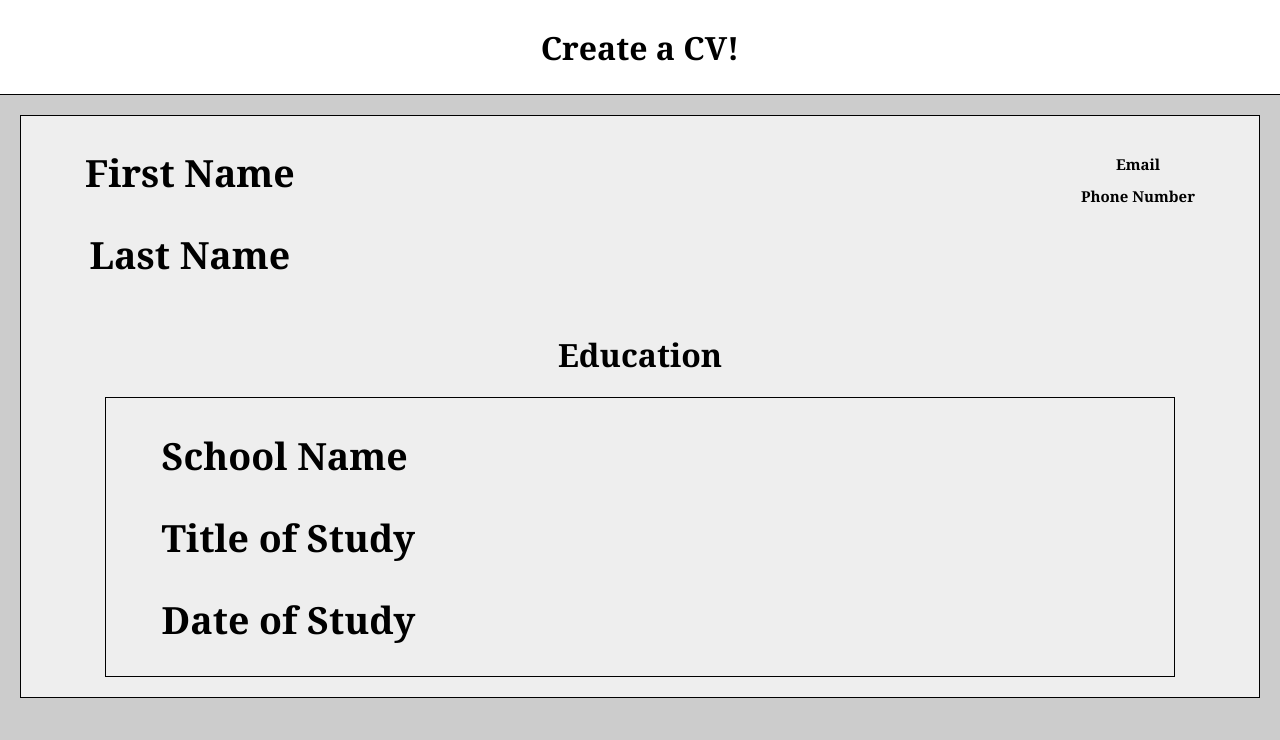
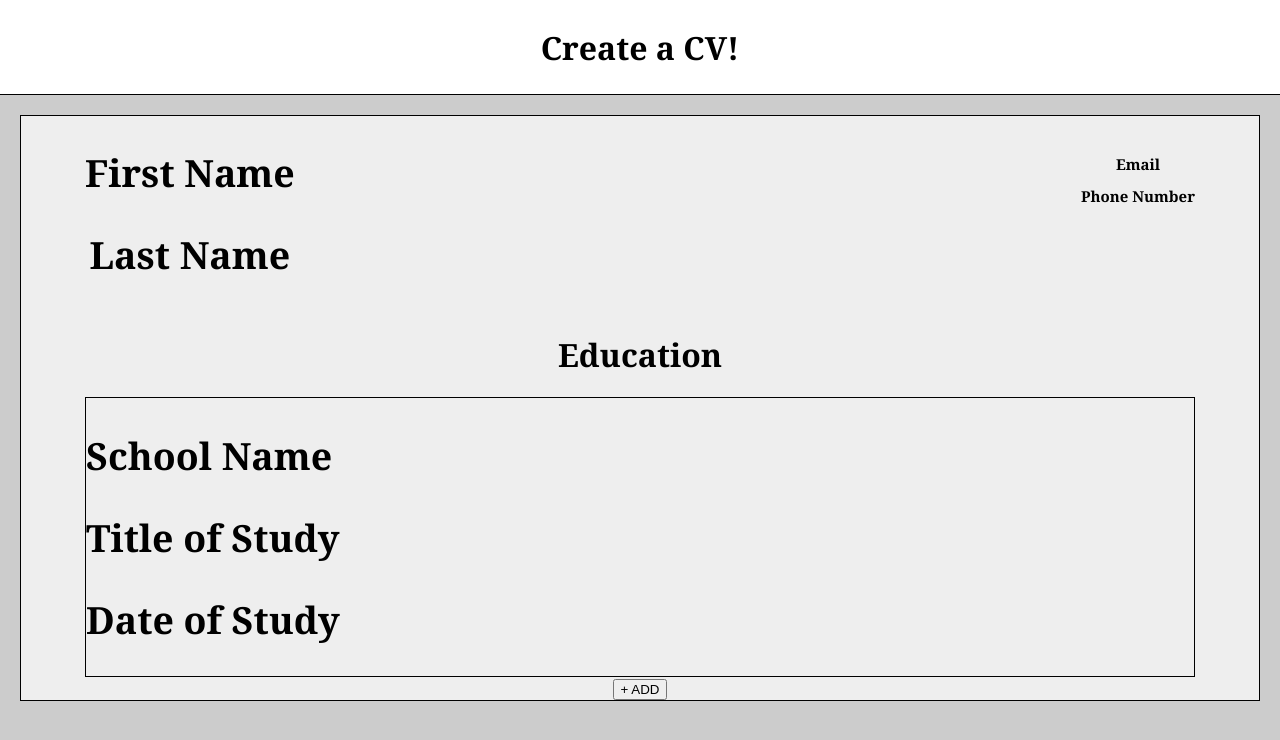
Before and after one commit to PrimulaRussell/react-cv-application, a React app: page / in a window 1280 px wide. Shown: the top 740 px of the page. Built offline with nearby package versions, Linux system fonts and the light colour scheme.

Commit message:
Created button to add Education field

```diff
--- a/src/App.js
+++ b/src/App.js
@@ -2,6 +2,8 @@ import React, { Component } from 'react';
 import './styles/App.css';
 import Header from './components/Header';
 import EditableField from './components/Edit';
+import Education from './components/Education'
+import AddEdu from './components/AddEdu';
 
 document.body.style.backgroundColor = "#ccc";
 
@@ -14,12 +16,18 @@ class App extends Component{
     }
   }
 
+  addEdu = () => {
+    return <Education></Education>
+  }
+
   render(){
 
   return(
     <div className="App">
     <Header></Header>
+    {/* Wraps all information inputs */}
     <div className="Box">
+    {/* Section that takes your basic info */}
     <div className="General">
     <div className="generalName">
     <EditableField
@@ -34,12 +42,11 @@ class App extends Component{
     value={"Phone Number"} />
     </div>
     </div>
+    {/* Section that takes your educational background info */}
     <h1>Education</h1>
-    <div className="Education">
-    <EditableField value={"School Name"}></EditableField>
-    <EditableField value={"Title of Study"}></EditableField>
-    <EditableField value={"Date of Study"}></EditableField>
-    </div>
+    <Education></Education>
+    {/* Creates another education section */}
+    <AddEdu></AddEdu>
     </div>
     </div>
   )}
--- /dev/null
+++ b/src/components/AddEdu.js
@@ -0,0 +1,35 @@
+import React, { Component } from 'react';
+import Education from '../components/Education'
+
+class AddEdu extends Component {
+    constructor(props) {
+        super(props)
+
+        this.state = {
+             numEdu: 0
+        }
+    }
+    onAddSchool = () => {
+    this.setState({
+    numEdu: this.state.numEdu + 1
+    });
+    }
+
+    render() {
+    const schools = [];
+
+    for (var i = 0; i < this.state.numEdu; i += 1) {
+    schools.push(<Education/>);
+    };
+
+    return (
+    <div>
+    {schools}
+    <button onClick={this.onAddSchool.bind(this)}>+ ADD</button>
+    </div>
+    )
+    }
+    }
+
+
+export default AddEdu;
--- /dev/null
+++ b/src/components/Education.js
@@ -0,0 +1,15 @@
+import React from 'react'
+import '../styles/Education.css'
+import EditableField from '../components/Edit'
+
+const Education = (props) => {
+    return (
+    <div className="Education">
+    <EditableField value={"School Name"}></EditableField>
+    <EditableField value={"Title of Study"}></EditableField>
+    <EditableField value={"Date of Study"}></EditableField>
+    </div>
+    )
+}
+
+export default Education;
--- a/src/styles/App.css
+++ b/src/styles/App.css
@@ -35,3 +35,10 @@
   text-align: initial;
 
 }
+
+.addButton {
+  background-color: green;
+  color: #fff;
+  font-family: Georgia, 'Times New Roman', Times, serif;
+  font-size: 20px;
+}
--- /dev/null
+++ b/src/styles/Education.css
@@ -0,0 +1,11 @@
+.Education {
+    text-align: initial;
+    font-size: 25px;
+    border: 1px solid black;
+    margin: 20px;
+    padding: 0 5%;
+    background-color: #eeeeee;
+    padding: 0;
+    margin: 0;
+    font-family: Georgia, 'Times New Roman', Times, serif;
+  }
```
